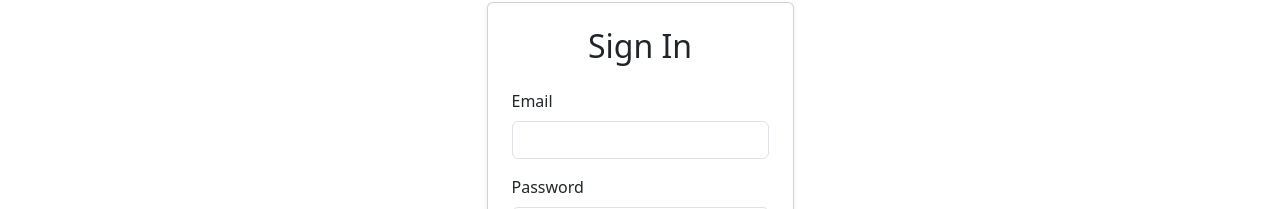
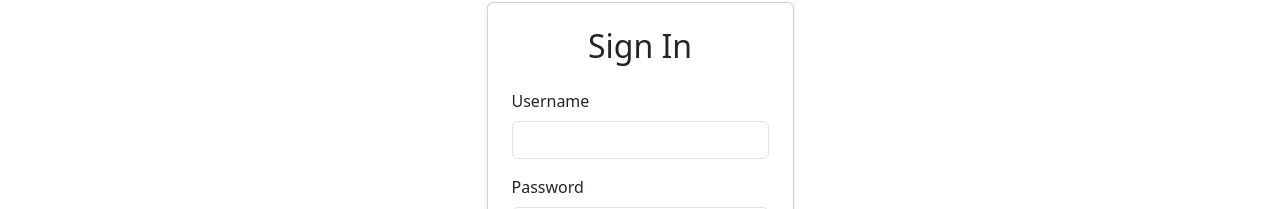
Before and after one commit to sankarebarri/radioapp, a React (Create React App) app in the folder frontend/: page /login in a window 1280 px wide. Shown: the part 273-482 px from the top of the page. Built offline with nearby package versions, Linux system fonts and the light colour scheme.

Commit message:
RadioApp

```diff
--- a/frontend/src/pages/Login.js
+++ b/frontend/src/pages/Login.js
@@ -32,12 +32,20 @@ const Login = () => {
       <div className="card p-4 shadow-sm">
         <h2 className="text-center mb-4">Sign In</h2>
         <form onSubmit={handleSubmit(onSubmit)}>
-          <div className="mb-3">
+          {/* <div className="mb-3">
             <label className="form-label">Email</label>
             <input
               type="email"
               className="form-control"
               {...register("email", { required: "Email is required" })}
+            />
+          </div> */}
+          <div className="mb-3">
+            <label className="form-label">Username</label>
+            <input
+              type="text"
+              className="form-control"
+              {...register("username", { required: "Username is required" })}
             />
           </div>
           <div className="mb-3">
--- a/frontend/src/pages/Register.js
+++ b/frontend/src/pages/Register.js
@@ -12,6 +12,12 @@ const Register = () => {
   } = useForm();
 
   const navigate = useNavigate();
+  React.useEffect(() => {
+    // Redirect if logged in
+    if (localStorage.getItem("access")) {
+      navigate("/");
+    }
+  }, [navigate]);
   const password = watch("password");
 
   const onSubmit = async (data) => {
@@ -63,7 +69,7 @@ const Register = () => {
             />
           </div>
           <div className="mb-3">
-            <label className="form-label">Email</label>
+            <label className="form-label">Email or Phone Number</label>
             <input
               type="email"
               className="form-control"
```
Also changed, not shown: 1 other file (tests, documents, lock files or other folders).
